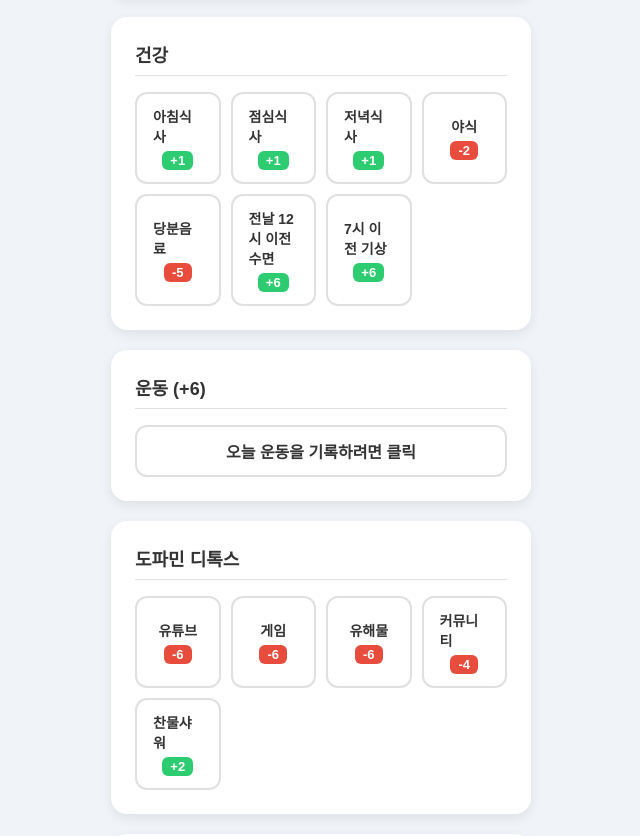
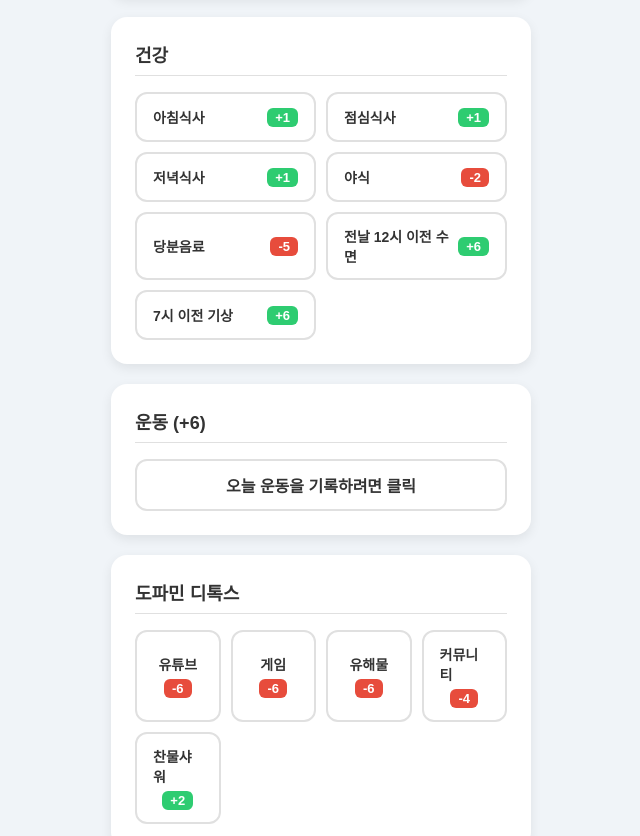
Before and after one commit to kihun679/Kihun, a plain HTML site: page index.html in a window 1280 px wide. Shown: the part 935-1771 px from the top of the page, without its empty margins (319-959 px from the left). Drawn offline with nearby package versions, Linux system fonts and the light colour scheme; a web font is replaced by a local one.

Commit message:
Add files via upload

```diff
--- a/style.css
+++ b/style.css
@@ -53,9 +53,10 @@ body { font-family: var(--font-family); background-color: var(--bg-color); color
 .points-negative { background-color: var(--accent-red); }
 .block-item input[type="checkbox"]:checked + label { border-color: var(--primary-color); background-color: #f0f8ff; }
 .block-item input[type="checkbox"]:checked + label .item-text { color: var(--primary-color); }
-#health-card .horizontal-blocks, #dopamine-card .horizontal-blocks, #routine-card .horizontal-blocks { grid-template-columns: repeat(4, 1fr); }
-#health-card .block-item label, #dopamine-card .block-item label, #routine-card .block-item label { flex-direction: column; justify-content: center; min-height: 60px; }
-#health-card .block-item .item-points, #dopamine-card .block-item .item-points, #routine-card .block-item .item-points { margin-top: 5px; }
+
+#dopamine-card .horizontal-blocks { grid-template-columns: repeat(4, 1fr); }
+#dopamine-card .block-item label { flex-direction: column; justify-content: center; min-height: 60px; }
+#dopamine-card .block-item .item-points { margin-top: 5px; }
 
 
 #exercise-main-button { width: 100%; padding: 12px; font-size: 16px; font-weight: 700; border-radius: 12px; border: 2px solid var(--border-color); background-color: transparent; color: var(--text-color); cursor: pointer; transition: all 0.2s ease; }
```
